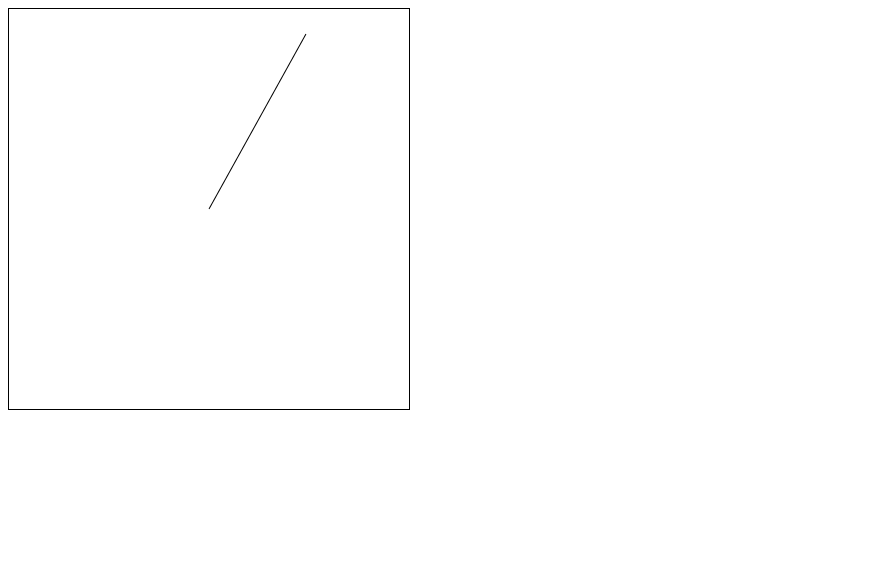
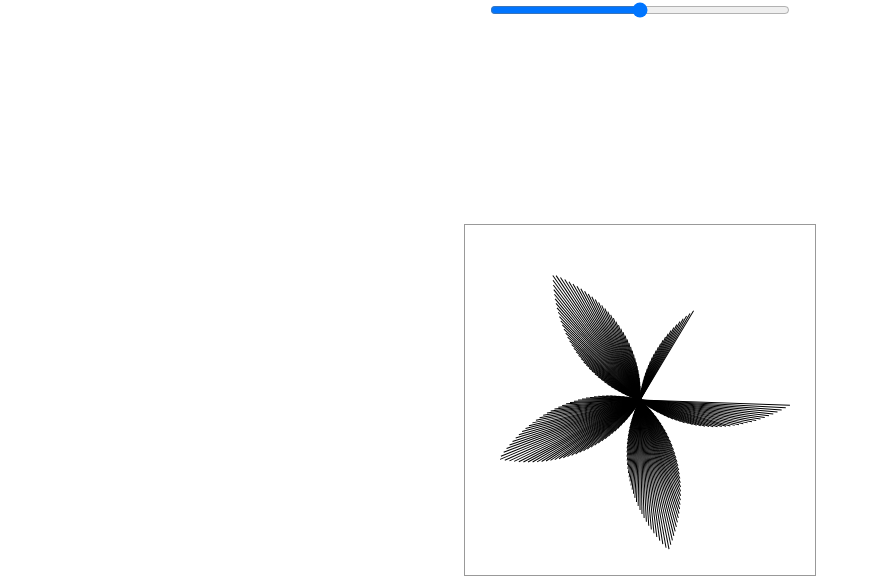
Before and after one commit to NivEz/canvas-circle-animation, a plain HTML site: page index.html in a window 1280 px wide. Shown: the whole page, without its empty margins (0-871 px from the left). Drawn offline with Linux system fonts and the light colour scheme.

Commit message:
Added more functionality

```diff
--- a/index.html
+++ b/index.html
@@ -6,7 +6,12 @@
     <link rel="stylesheet" href="styles.css">
 </head>
 <body>
-<canvas width="400" height="400"></canvas>
-<script src="index.js"></script>
+<main class="wrapper">
+    <form class="inputs-form">
+        <input type="range" min="200" max="500" value="350" id="size-input" onchange="handleSize(this)">
+    </form>
+    <canvas></canvas>
+</main>
+<script src="index.js" type="module"></script>
 </body>
 </html>
--- a/index.js
+++ b/index.js
@@ -1,54 +1,102 @@
+import {getRandomIntInclusive} from './utils.mjs'
+
 const canvas = document.querySelector("canvas");
 const ctx = canvas.getContext("2d");
 
-let WIDTH = 500
-let HEIGHT = 500
+canvas.width = 350
+canvas.height = 350
 
-const radius = 100;
-const circumference = 2 * Math.PI * radius
+const line = new Line({
+    radius: 150,
+    randomRadius: false,
+    speed: 1,
+    singleLine: false,
+    randomSpawn: false,
+    changeSizeUnit: 4
+})
 
-const line = new Line(200, 0)
-const line2 = new Line(200, 0)
-const line3 = new Line(200, 0)
 const animate = () => {
-    ctx.clearRect(0, 0, 400, 400)
+    line.update()
     line.draw()
-    line.update()
-    // line2.draw()
-    // line2.update()
-    // line3.draw()
-    // line3.update()
-
     requestAnimationFrame(animate)
 }
 
-function Line(x = 0, y = 0, angle = 0) {
-    this.x = x;
-    this.y = y;
-    this.angle = angle
+function Line({
+                  width = canvas.width,
+                  radius = canvas.width / 2,
+                  radiusIncrementVal = 1,
+                  randomRadius = false,
+                  speed = 1,
+                  singleLine = false,
+                  randomSpawn = false,
+                  changeSizeUnit = 1,
+
+              } = {}) {
+    this.width = width;
+    this.radius = radius;
+    this.initialRadius = radius;
+    this.angle = 1;
+    this.speed = speed;
+    this.changeSizeUnit = changeSizeUnit;
+
+
+    // local attributes
+    this.radiusIncrementVal = radiusIncrementVal;
+    this.direction = 0;
+    this.maxRadius = Math.sqrt(2 * (this.width ** 2)) / 2
+
+    this.update = () => {
+        this.setAngleAndSpeed()
+        this.setRadius()
+    }
+
     this.draw = () => {
+        if (singleLine) {
+            ctx.clearRect(0, 0, this.width, this.width);
+        }
         ctx.save()
-        ctx.translate(200, 200)
+        ctx.translate(this.width / 2, this.width / 2)
         ctx.rotate(this.angle * Math.PI / 180)
         ctx.beginPath()
         ctx.moveTo(0, 0)
-        ctx.lineTo(this.x, this.y)
+        ctx.lineTo(this.radius, 0)
         ctx.stroke()
         ctx.restore()
     }
-    this.update = () => {
-        this.angle = (this.angle + 1) % 360;
-        // this.x = this.x * - 1
-        // if (this.x >= 0) {
-        //     this.x --
-        // }
-        // if (this.x <= 0) {
-        //     this.x ++
-        // }
-        console.log("-> this.x", this.x);
 
+    this.setAngleAndSpeed = () => {
+        if (randomSpawn) {
+            this.angle = getRandomIntInclusive(0, 360)
+        }
+        this.angle = (this.angle + this.speed);
+    }
+
+    this.setRadius = () => {
+        if (this.radius >= this.initialRadius && this.direction !== -1) {
+            // make smaller
+            this.radius = this.initialRadius;
+            this.direction = -1
+        } else if (this.radius <= 0 && this.direction !== 1) {
+            // make bigger
+            this.radius = 0;
+            this.direction = 1
+        } else {
+            this.radius += this.changeSizeUnit * this.direction
+        }
     }
 }
+
+
+// form handling
+const handleSize = (el) => {
+    ctx.clearRect(0, 0, canvas.width, canvas.height)
+    line.angle = 360;
+    const newSize = el.value;
+    canvas.width = el.value
+    canvas.height = el.value
+}
+// const form = document.getElementsByTagName("form")
+// console.log("-> form", form);
 
 
 addEventListener('load', () => {
--- a/styles.css
+++ b/styles.css
@@ -1,3 +1,34 @@
+body {
+    font-family: Arial, Helvetica, sans-serif;
+    padding: 0;
+    margin: 0;
+}
+
+.wrapper {
+    width: 100vw;
+    height: 100vh;
+    display: flex;
+    flex-direction: column;
+    justify-content: center;
+    align-items: center;
+    gap: 2rem;
+    position: relative;
+}
+
+.inputs-form {
+    width: 100%;
+    display: flex;
+    justify-content: center;
+    position: absolute;
+    top: 0;
+}
+
+#size-input {
+    /*width: clamp(200px, 60%, );*/
+    width: 300px;
+}
+
+
 canvas {
-    border: 1px solid black;
+    border: 1px solid rgba(0, 0, 0, 0.4);
 }
--- /dev/null
+++ b/utils.mjs
@@ -0,0 +1,5 @@
+export const getRandomIntInclusive = (min, max) => {
+    min = Math.ceil(min);
+    max = Math.floor(max);
+    return Math.floor(Math.random() * (max - min + 1) + min)
+};
```
